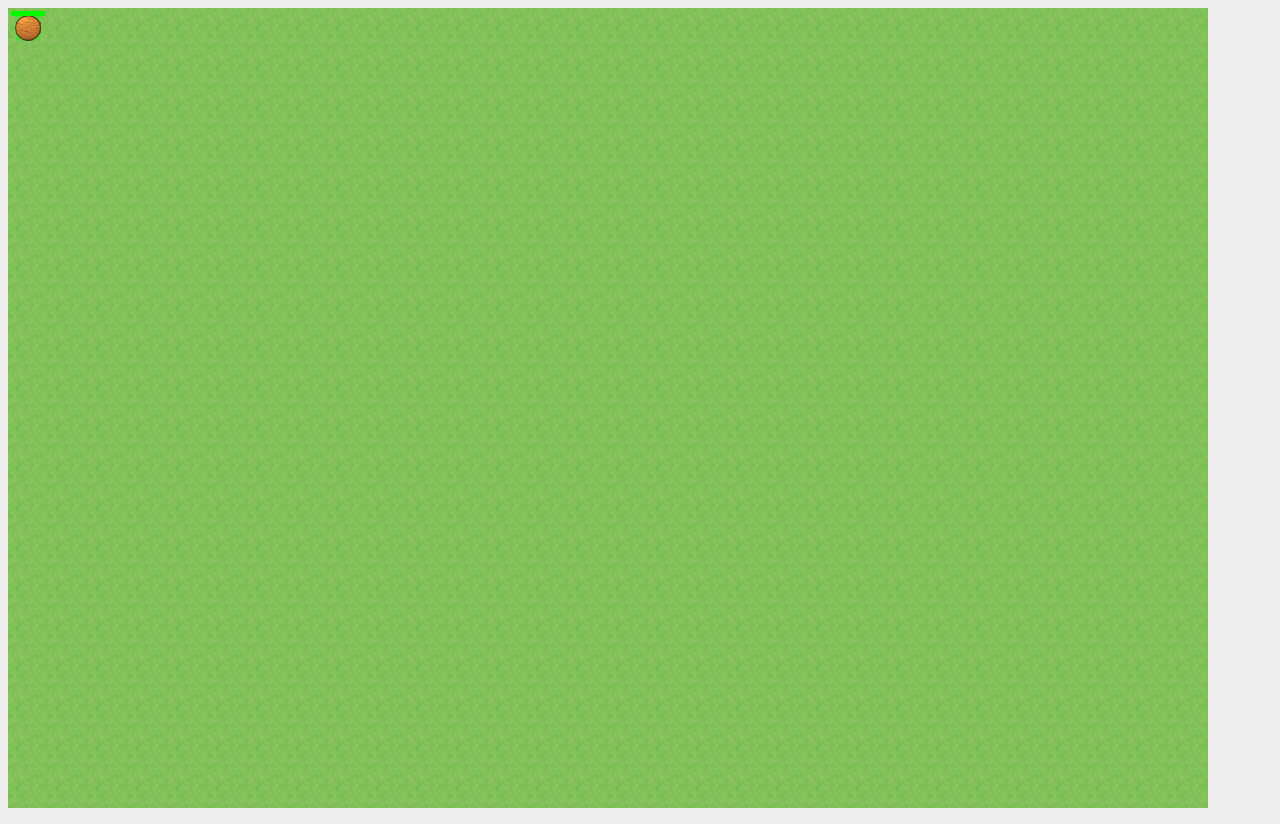
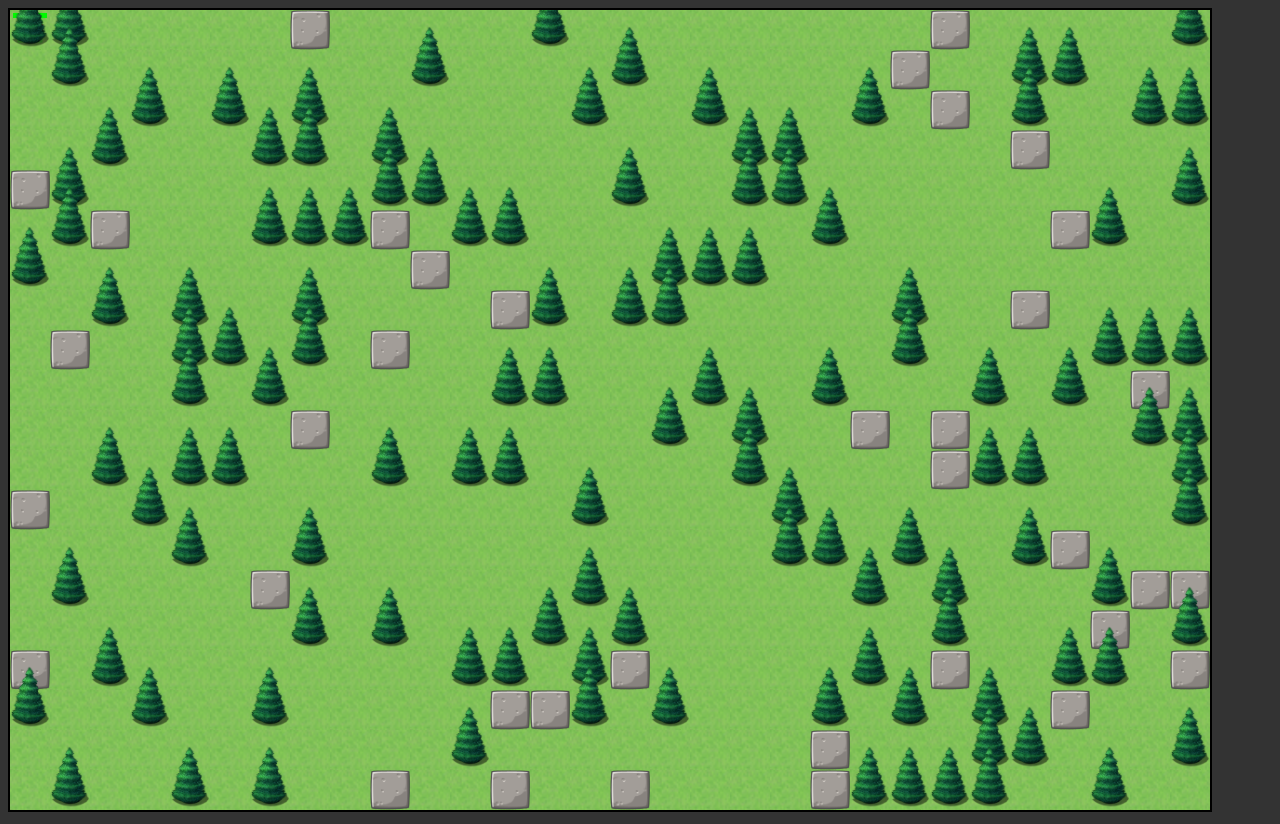
Before and after one commit to jorgenbraseth/rtsjs, a website built with webpack: page app/static/index.html in a window 1280 px wide. Built offline with nearby package versions, Linux system fonts and the light colour scheme.

Commit message:
Generated Map.

```diff
--- a/app/css/rts.css
+++ b/app/css/rts.css
@@ -1,7 +1,7 @@
 body {
-  background-color: #eee;
+  background-color: #333;
 }
 
 #game {
-
+  border: 2px solid black;
 }
--- a/app/js/Game.js
+++ b/app/js/Game.js
@@ -105,7 +105,7 @@ export default class Game {
     this.layers[LAYER_GROUND] = [];
     this.layers[LAYER_AIR] = [];
 
-    this.loadMap(GENERATED(100,100,0.05));
+    this.loadMap(GENERATED(70,30,0.25));
 
     var firstUnit = new WoodenBall(this,[0,0]);
     firstUnit.select();
@@ -115,7 +115,9 @@ export default class Game {
     for (var x = 0; x < this.world.length; x++) {
       for (var y = 0; y < this.world[x].length; y++) {
         if(this.world[x][y] === 0){
-          //this.addSprite(LAYER_GROUND, new Rock(this, [x,y]));
+          this.addSprite(LAYER_GROUND, new Rock(this, [x,y]));
+        }
+        if(this.world[x][y] === 2){
           this.addSprite(LAYER_GROUND, new Tree(this, [x,y]));
         }
         this.addSprite(LAYER_MAP, new Grass2(this, [x,y]));
--- a/app/js/Maps.js
+++ b/app/js/Maps.js
@@ -50,7 +50,9 @@ module.exports = {
     for (var y = 0; y < height; y++) {
       var row = [];
       for (var x = 0; x < width; x++) {
-        row.push(1);
+        var chance = Math.random();
+        var type = chance < (chanceOfObstacle / 5) ? 0 : chance < chanceOfObstacle ? 2 : 1;
+        row.push(type);
       }
       map.push(row);
     }
```
